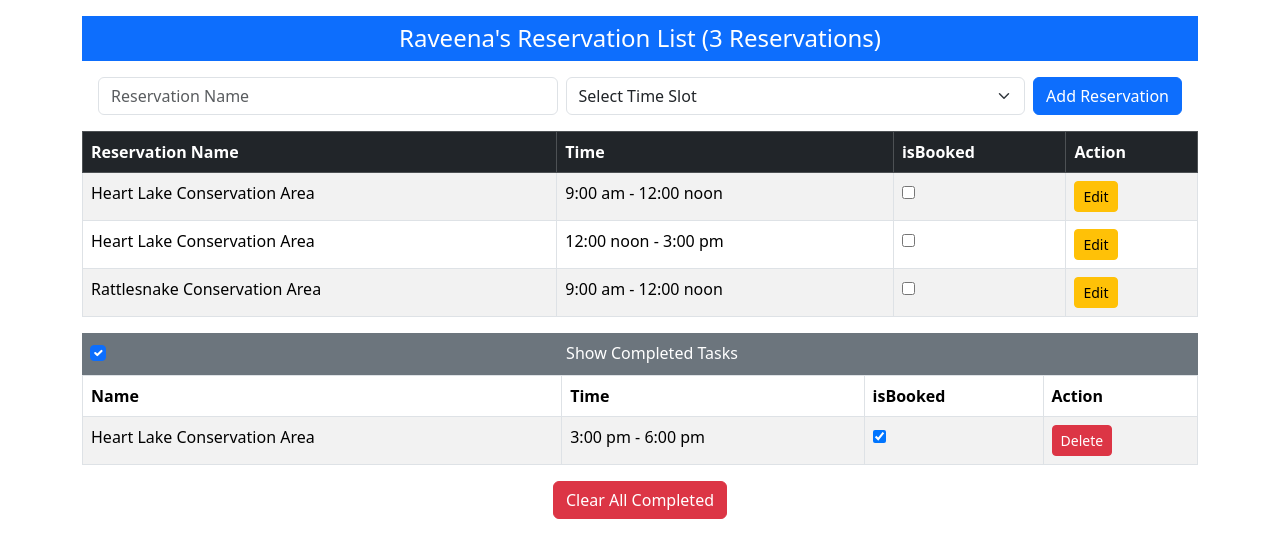
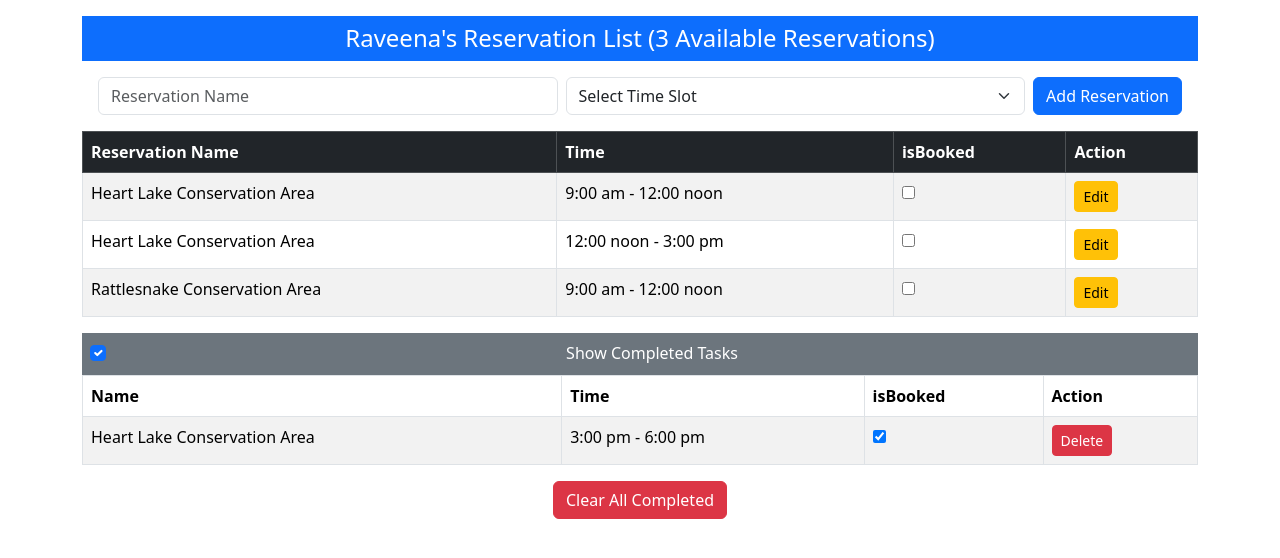
Before and after one commit to rubymattu/ReactApp1, a React (Create React App) app in the folder reservations/: page / in a window 1280 px wide. Shown: the top 558 px of the page. Built offline with nearby package versions, Linux system fonts and the light colour scheme.

Commit message:
Edited Reservation Banner

```diff
--- a/reservations/src/ReservationBanner.js
+++ b/reservations/src/ReservationBanner.js
@@ -4,7 +4,7 @@ function ReservationBanner({userName, reservations}) {
   return (
     <h4 className="bg-primary text-white text-center p-2">
       { userName }'s Reservation List
-      ({ reservations.filter(r => !r.booked).length } Reservations)
+      ({ reservations.filter(r => !r.booked).length } Available Reservations)
     </h4>
   );
 }
```
